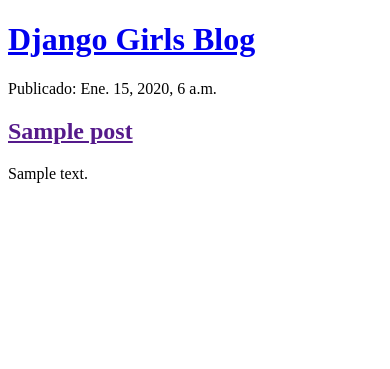
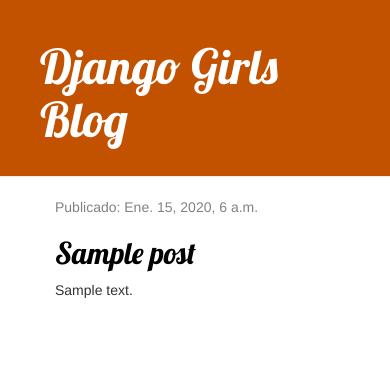
Before and after one commit to licymedia/my-first-blog, a Django app: page / in a window 390 px wide. Shown: the top 369 px of the page. Run offline with Django 3.2, Linux system fonts and the light colour scheme; tables that the repository leaves empty hold one stand-in row (values such as "Sample post"); some libraries are stand-ins or nearby versions.

Commit message:
Agregadas vistas y plantilla para el detalle del post del blog así como también CSS para el sitio

```diff
--- /dev/null
+++ b/blog/static/css/blog.css
@@ -0,0 +1,46 @@
+.page-header {
+    background-color: #c25100;
+    margin-top: 0;
+    padding: 20px 20px 20px 40px;
+}
+
+.page-header h1, .page-header h1 a, .page-header h1 a:visited, .page-header h1 a:active {
+    color: #fff;
+    font-size: 36pt;
+    text-decoration: none;
+}
+
+.content {
+    margin-left: 40px;
+}
+
+h1, h2, h3, h4 {
+    font-family: 'Lobster', cursive;
+}
+
+.date {
+    color: #828282;
+}
+
+.save {
+    float: right;
+}
+
+.post-form textarea, .post-form input {
+    width: 100%;
+}
+
+.top-menu, .top-menu:hover, .top-menu:visited {
+    color: #ffffff;
+    float: right;
+    font-size: 26pt;
+    margin-right: 20px;
+}
+
+.post {
+    margin-bottom: 70px;
+}
+
+.post h2 a, .post h2 a:visited {
+    color: #000000;
+}
--- /dev/null
+++ b/blog/templates/blog/base.html
@@ -0,0 +1,26 @@
+{% load static %}
+<!DOCTYPE html>
+<html lang="es-do">
+    <head>
+        <meta charset="UTF-8">
+        <meta name="viewport" content="width=device-width, initial-scale=1.0">
+        <title>Licymedia Blog</title>
+        <link rel="stylesheet" href="//maxcdn.bootstrapcdn.com/bootstrap/3.2.0/css/bootstrap.min.css">
+        <link rel="stylesheet" href="//maxcdn.bootstrapcdn.com/bootstrap/3.2.0/css/bootstrap-theme.min.css">
+        <link rel="stylesheet" href="{% static 'css/blog.css' %}">
+        <link href="//fonts.googleapis.com/css?family=Lobster&subset=latin,latin-ext" rel="stylesheet" type="text/css">
+    </head>
+    <body>
+        <div class="page-header">
+            <h1><a href="/">Django Girls Blog</a></h1>
+        </div>
+        <div class="content container">
+            <div class="row">
+                <div class="col-md-8">
+                    {% block content %}
+                    {% endblock %}
+                </div>
+            </div>
+        </div>
+    </body>
+</html>
--- a/blog/templates/blog/post_list.html
+++ b/blog/templates/blog/post_list.html
@@ -1,20 +1,13 @@
-<!DOCTYPE html>
-<html lang="es-do">
-    <head>
-        <meta charset="UTF-8">
-        <meta name="viewport" content="width=device-width, initial-scale=1.0">
-        <title>Licymedia Blog</title>
-    </head>
-    <body>
-        <div>
-            <h1><a href="/">Django Girls Blog</a></h1>
+{% extends "blog/base.html" %}
+
+{% block content %}
+    {% for post in posts %}
+        <div class="post">
+            <div class="date">
+                <p>Publicado: {{ post.published_date }}</p>
+            </div>
+            <h2><a href="{% url 'post_detail' pk=post.pk %}">{{ post.title }}</a></h2>
+            <p>{{ post.text|linebreaksbr }}</p>
         </div>
-        {% for post in posts %}
-            <div>
-                <p>Publicado: {{ post.published_date }}</p>
-                <h2><a href="">{{ post.title }}</a></h2>
-                <p>{{ post.text|linebreaksbr }}</p>
-            </div>
-        {% endfor %}
-    </body>
-</html>
+    {% endfor %}
+{% endblock content %}
--- a/blog/urls.py
+++ b/blog/urls.py
@@ -2,5 +2,6 @@ from django.urls import path
 from . import views
 
 urlpatterns = [
-    path('', views.post_list, name='post_list')
+    path('', views.post_list, name='post_list'),
+    path('post/<int:pk>/', views.post_detail, name='post_detail')
 ]
--- a/blog/views.py
+++ b/blog/views.py
@@ -1,4 +1,4 @@
-from django.shortcuts import render
+from django.shortcuts import render, get_object_or_404
 from django.utils import timezone
 from .models import Post
 
@@ -7,3 +7,9 @@ def post_list(request):
     posts = Post.objects.filter(published_date__lte=timezone.now()).order_by('published_date')
 
     return render(request, 'blog/post_list.html', {'posts': posts})
+# end post_list function
+
+def post_detail(request, pk):
+    post = get_object_or_404(Post, pk=pk)
+
+    return render(request, 'blog/post_detail.html', {'post': post})
```
Also changed, not shown: blog/templates/blog/post_detail.html (added, +13 -0 lines).
